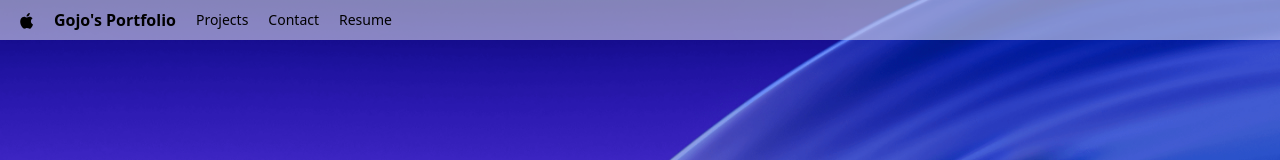
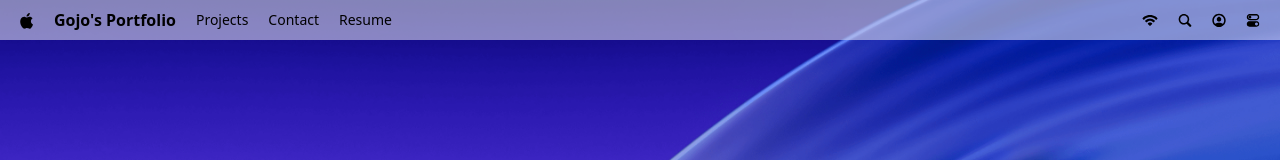
Before and after one commit to SanukaWaravita/MacOS_Portfolio, a React (Vite) app: page / in a window 1280 px wide. Shown: the top 160 px of the page. Built offline with nearby package versions, Linux system fonts and the light colour scheme; a web font is replaced by a local one.

Commit message:
Added Somemore non-function, Aethetic buttons to navbar

```diff
--- a/src/components/Navbar.jsx
+++ b/src/components/Navbar.jsx
@@ -1,4 +1,4 @@
-import { navLinks } from '#constants'
+import { navIcons, navLinks } from '#constants'
 import React from 'react'
 
 const Navbar = () => {
@@ -16,6 +16,16 @@ const Navbar = () => {
                 ))}
             </ul>
         </div>
+
+        <div>
+            <ul>
+                {navIcons.map(({ id, img}) => (
+                    <li key={id}>
+                        <img src={img} className="icon-hover" alt={'icon-${id}'}/>
+                    </li>
+                ))}
+            </ul>
+        </div>
     </nav>
   )
 }
```
